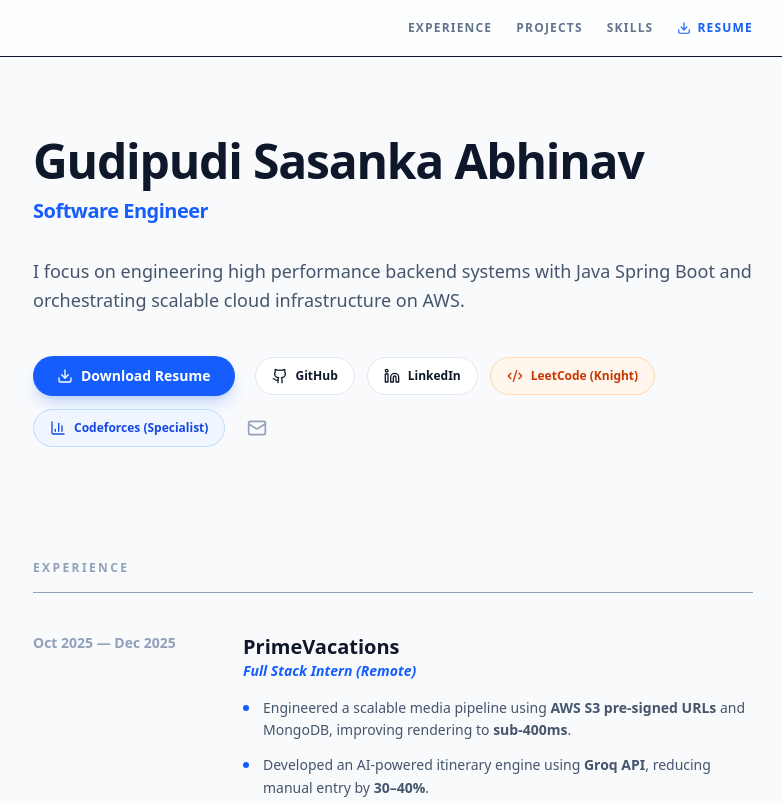
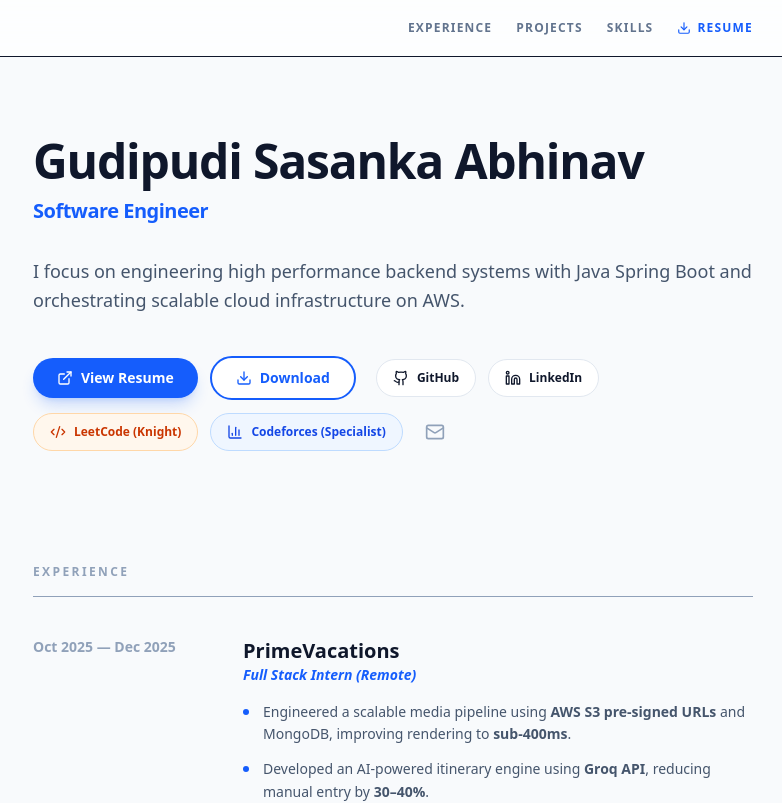
Before and after one commit to Abhinav1416/professional-resume-portfolio, a Next.js app: page / in a window 1280 px wide. Shown: the top 803 px of the page, without its empty margins (247-1029 px from the left). Built offline with nearby package versions, Linux system fonts and the light colour scheme.

Commit message:
resume download button

```diff
--- a/app/page.tsx
+++ b/app/page.tsx
@@ -24,6 +24,7 @@ import {
 export default function Portfolio() {
   return (
     <div className="min-h-screen bg-slate-50 text-slate-900 dark:bg-slate-950 dark:text-slate-100 font-sans selection:bg-blue-100">
+
       <nav className="sticky top-0 z-50 border-b bg-white/70 backdrop-blur-lg dark:bg-slate-950/70">
         <div className="max-w-3xl mx-auto px-6 h-14 flex items-center justify-between">
           <div></div>
@@ -44,6 +45,7 @@ export default function Portfolio() {
       </nav>
 
       <main className="max-w-3xl mx-auto px-6 py-20 space-y-28">
+
         <section className="space-y-8">
           <div className="space-y-3">
             <h1 className="text-5xl font-black tracking-tight text-slate-900 dark:text-white">
@@ -57,13 +59,24 @@ export default function Portfolio() {
           <p className="text-lg leading-relaxed text-slate-600 dark:text-slate-400">
             I focus on engineering high performance backend systems with Java Spring Boot and orchestrating scalable cloud infrastructure on AWS.
           </p>
+
           <div className="flex flex-wrap items-center gap-3 pt-2">
+
+            <a
+              href="/Gudipudi_Abhinav_Resume.pdf"
+              target="_blank"
+              rel="noopener noreferrer"
+              className="flex items-center gap-2 px-6 py-2.5 bg-blue-600 text-white rounded-full text-sm font-bold hover:bg-blue-700 hover:scale-105 transition-all shadow-lg shadow-blue-600/20"
+            >
+              <ExternalLink className="w-4 h-4"/> View Resume
+            </a>
+
             <a
               href="/Gudipudi_Abhinav_Resume.pdf"
               download="Gudipudi_Abhinav_Resume.pdf"
-              className="flex items-center gap-2 px-6 py-2.5 bg-blue-600 text-white rounded-full text-sm font-bold hover:bg-blue-700 hover:scale-105 transition-all shadow-lg shadow-blue-600/20 mr-2"
+              className="flex items-center gap-2 px-6 py-2.5 bg-white dark:bg-slate-900 border-2 border-blue-600 text-blue-600 dark:text-blue-400 rounded-full text-sm font-bold hover:bg-blue-50 dark:hover:bg-blue-900/20 hover:scale-105 transition-all mr-2"
             >
-              <Download className="w-4 h-4"/> Download Resume
+              <Download className="w-4 h-4"/> Download
             </a>
 
             <a href="https://github.com/Abhinav1416/" target="_blank" rel="noopener noreferrer" className="flex items-center gap-2 px-4 py-2.5 bg-white dark:bg-slate-900 border border-slate-200 dark:border-slate-800 rounded-full text-xs font-bold hover:border-blue-600 transition-all">
```
